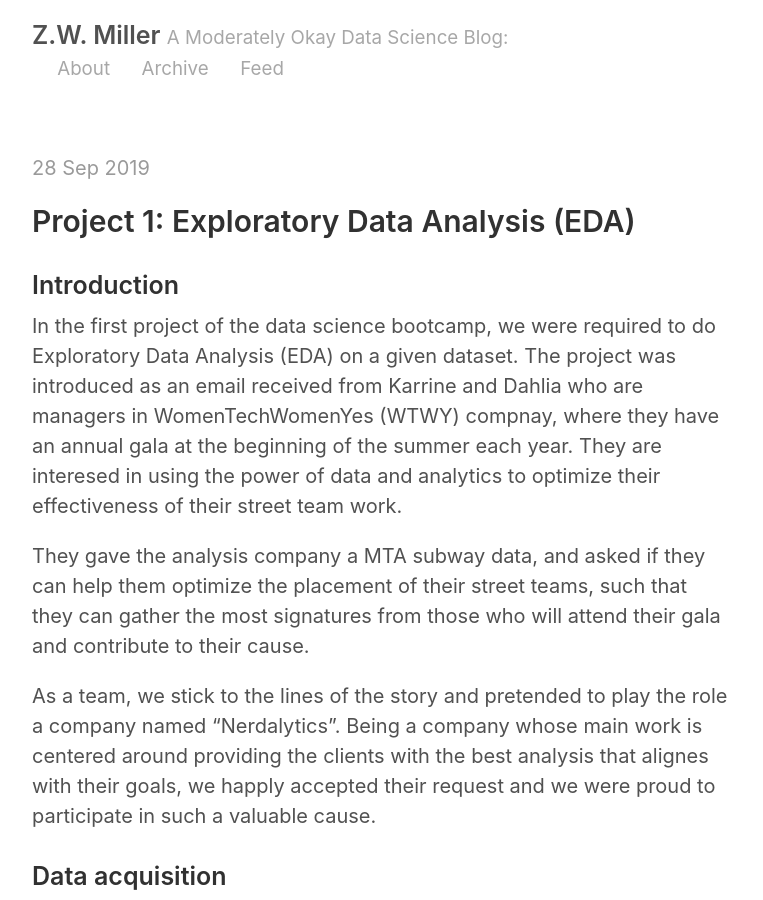
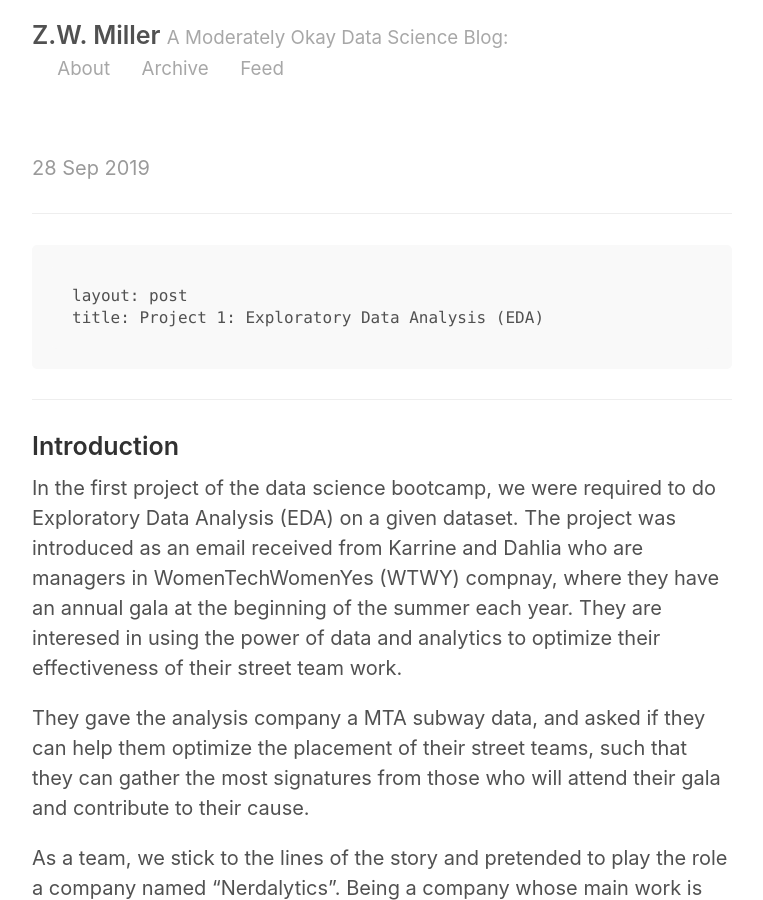
Before and after one commit to arwa1551/arwa1551.github.io, a Jekyll site: the page built from _posts/2019-09-29-Project_1.md, in a window 1280 px wide and 900 px high. Shown: the whole window, without its empty margins (258-1021 px from the left). Built offline with Jekyll 4.4.1, drawn with Linux system fonts in a browser that asks for light colours; our own code applies the rules of GitHub Pages for plain Markdown files.

Commit message:
Update 2019-09-29-Project_1.md

````diff
--- a/_posts/2019-09-29-Project_1.md
+++ b/_posts/2019-09-29-Project_1.md
@@ -1,11 +1,15 @@
+---
+layout: post
+title: Project 1: Exploratory Data Analysis (EDA)
+---
+
+
 ---
 ```
 layout: post
 title: Project 1: Exploratory Data Analysis (EDA)
 ```
 ---
-
-## Project 1: Exploratory Data Analysis (EDA)
 
 ### Introduction
 
````
